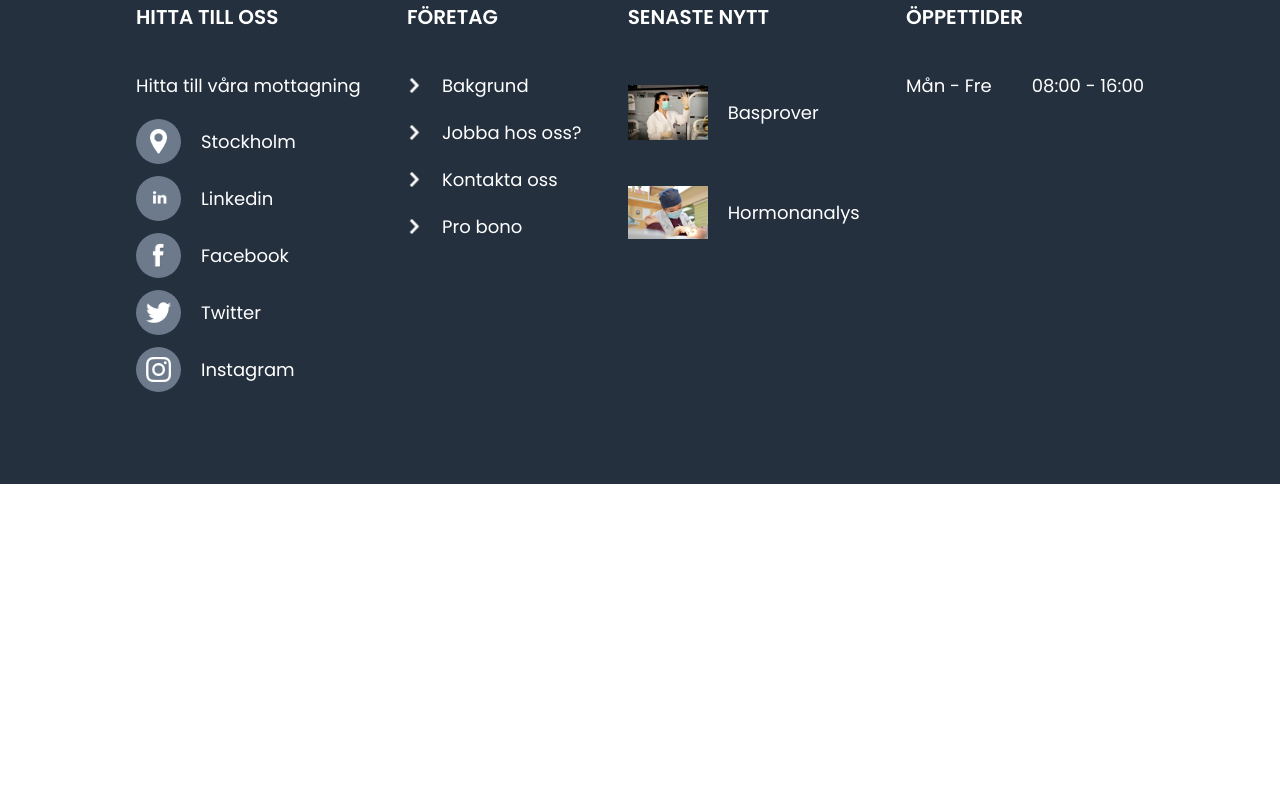
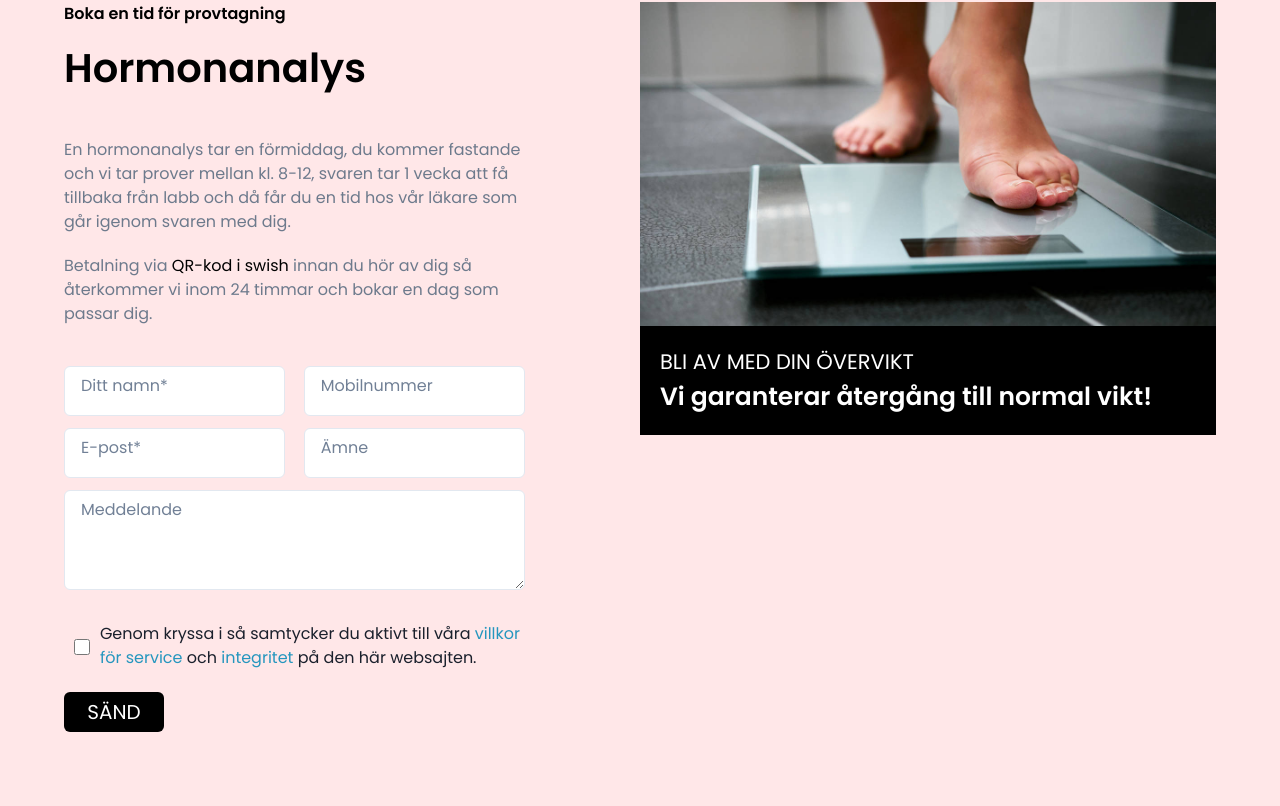
Before and after one commit to hakimm77/Proactive-health-website, a Next.js app: page / in a window 1280 px wide. Shown: the part 1674-2480 px from the top of the page. Before the commit the page ends 2158 px from the top, so only its background shows below. Built offline with nearby package versions, Linux system fonts and the light colour scheme.

Commit message:
finished body in landing page

```diff
--- a/components/Footer.tsx
+++ b/components/Footer.tsx
@@ -8,6 +8,8 @@ import {
 import Image from "next/image";
 
 export const Footer = () => {
+  const currentYear = new Date().getFullYear();
+
   return (
     <Flex
       flexDir="column"
@@ -16,7 +18,7 @@ export const Footer = () => {
       alignItems="center"
       p={20}
     >
-      <Flex w="90%" flexDir="row" justifyContent="space-between">
+      <Flex w="90%" flexDir="row" justifyContent="space-between" mb={20}>
         <Flex flexDir="column">
           <Text color="#fff" fontSize={20} fontWeight={600} mb={10}>
             HITTA TILL OSS
@@ -143,6 +145,10 @@ export const Footer = () => {
           </Flex>
         </Flex>
       </Flex>
+
+      <Text mb={-10} color="#fff" fontSize={14}>
+        © {currentYear} Proaktiv Hälsa Sverige AB - Alla rättigheter reserverade
+      </Text>
     </Flex>
   );
 };
--- a/components/Navbar.tsx
+++ b/components/Navbar.tsx
@@ -35,7 +35,7 @@ export const Navbar = () => {
         <Image
           alt="Proaktiv Halsa"
           src={require("../assets/logo.png")}
-          width={120}
+          width={100}
         />
         <Text fontSize={35} fontWeight={"600"} color="#000">
           Proaktiv Hälsa
@@ -68,7 +68,11 @@ export const Navbar = () => {
                     setSelectedNavItem((p) => (p === idx ? undefined : idx));
                   }}
                 >
-                  <Text color="#000" fontWeight="500">
+                  <Text
+                    color="#000"
+                    fontWeight="500"
+                    textDecor={seletedNavItem === idx ? "underline" : "none"}
+                  >
                     {item.name}
                   </Text>
                   <Image
@@ -93,10 +97,11 @@ export const Navbar = () => {
                       <Text
                         color="#000"
                         cursor="pointer"
-                        m={5}
+                        p={5}
                         onClick={() => {
                           router.push(subItem.route);
                         }}
+                        _hover={{ bgColor: "#c7c5c5" }}
                       >
                         {subItem.name}
                       </Text>
--- /dev/null
+++ b/components/landing-page/HormonsFields.tsx
@@ -0,0 +1,146 @@
+import { COLORS } from "@/helpers/colors";
+import {
+  Button,
+  Checkbox,
+  Flex,
+  Input,
+  Link,
+  Text,
+  Textarea,
+} from "@chakra-ui/react";
+import Image from "next/image";
+import { useState } from "react";
+
+export const HormonsFields = () => {
+  const [acceptedRules, setAcceptedRules] = useState(false);
+  const [inputFields, setInputFields] = useState<any[]>([
+    {
+      placeholder: "Ditt namn*",
+      value: "",
+    },
+    {
+      placeholder: "Mobilnummer",
+      value: "",
+    },
+    {
+      placeholder: "E-post*",
+      value: "",
+    },
+    {
+      placeholder: "Ämne",
+      value: "",
+    },
+    {
+      placeholder: "Meddelande",
+      value: "",
+      full: true,
+    },
+  ]);
+
+  const updateValue = async (idx: number, text: string) => {
+    let inputs = [...inputFields];
+    inputs[idx].value = text;
+
+    setInputFields(inputs);
+  };
+
+  const sendData = () => {
+    if (acceptedRules && inputFields[0].value && inputFields[2].value) {
+      //send
+      console.log("sent");
+    }
+  };
+
+  return (
+    <Flex flexDir="row" w="90%" justifyContent="space-between" mb={20}>
+      <Flex flexDir="column" w="40%">
+        <Text color="#000" fontWeight={600} fontSize={16} mb={3}>
+          Boka en tid för provtagning
+        </Text>
+        <Text color="#000" fontWeight={600} fontSize={40} mb={10}>
+          Hormonanalys
+        </Text>
+
+        <Text color={COLORS.gray} fontSize={16} mb={5}>
+          En hormonanalys tar en förmiddag, du kommer fastande och vi tar prover
+          mellan kl. 8-12, svaren tar 1 vecka att få tillbaka från labb och då
+          får du en tid hos vår läkare som går igenom svaren med dig.{" "}
+        </Text>
+        <Text color={COLORS.gray} fontSize={16} mb={10}>
+          Betalning via{" "}
+          <span style={{ color: "#000", cursor: "pointer" }}>
+            QR-kod i swish
+          </span>{" "}
+          innan du hör av dig så återkommer vi inom 24 timmar och bokar en dag
+          som passar dig.{" "}
+        </Text>
+
+        <Flex
+          flexDir="row"
+          flexWrap="wrap"
+          justifyContent="space-between"
+          mb={5}
+        >
+          {inputFields.map((item, idx) => (
+            <Textarea
+              bgColor="#fff"
+              placeholder={item.placeholder}
+              value={item.value}
+              onChange={(e) => {
+                updateValue(idx, e.target.value);
+              }}
+              mb={3}
+              w={item.full ? "100%" : "48%"}
+              minH={item.full ? 100 : 50}
+              resize={item.full ? "vertical" : "none"}
+            />
+          ))}
+        </Flex>
+
+        <Flex flexDir="row" alignItems="flex-start" mb={5}>
+          <input
+            type="checkbox"
+            style={{ margin: 10, width: 30, height: 30, cursor: "pointer" }}
+            onChange={(e) => {
+              setAcceptedRules(e.target.checked);
+            }}
+          />
+
+          <Text>
+            Genom kryssa i så samtycker du aktivt till våra{" "}
+            <Link color="#2596be">villkor för service</Link> och{" "}
+            <Link color="#2596be">integritet</Link> på den här websajten.
+          </Text>
+        </Flex>
+
+        <Button
+          w="100px"
+          bgColor="#000"
+          color="#fff"
+          fontWeight={400}
+          fontSize={20}
+          _hover={{ bgColor: "gray" }}
+          onClick={sendData}
+        >
+          SÄND
+        </Button>
+      </Flex>
+
+      <Flex w="50%" flexDir="column">
+        <Image
+          alt={"main-image"}
+          src={require("../../assets/header-image.jpg")}
+          style={{ objectFit: "contain" }}
+        />
+        <Flex bgColor="#000" p={5} flexDir="column">
+          <Text color="#fff" fontSize={21}>
+            BLI AV MED DIN ÖVERVIKT
+          </Text>
+          <Text color="#fff" fontSize={25} fontWeight={600}>
+            Vi garanterar återgång till normal vikt!
+          </Text>
+        </Flex>
+      </Flex>
+    </Flex>
+  );
+};
--- a/pages/index.tsx
+++ b/pages/index.tsx
@@ -1,5 +1,6 @@
 import { Footer } from "@/components/Footer";
 import { Navbar } from "@/components/Navbar";
+import { HormonsFields } from "@/components/landing-page/HormonsFields";
 import { COLORS } from "@/helpers/colors";
 import { clientsReviews } from "@/helpers/staticInfo/clientsReviewsData";
 import { Flex, Text } from "@chakra-ui/react";
@@ -85,7 +86,7 @@ export default function LandingPage() {
         </Flex>
       </Flex>
 
-      <Flex flexDir="column" alignItems="center">
+      <Flex flexDir="column" alignItems="center" mb={20}>
         <Text fontWeight={600} fontSize={20} color="#000" mb={5}>
           TIDIGARE BEHANDLINGAR
         </Text>
@@ -145,39 +146,7 @@ export default function LandingPage() {
         </Flex>
       </Flex>
 
-      {/* <Flex
-        pos="fixed"
-        bottom={50}
-        right={50}
-        bgColor="#000"
-        opacity={0.4}
-        w={"80px"}
-        h={"80px"}
-        borderRadius={"100%"}
-        justifyContent="center"
-        alignItems="center"
-        cursor="pointer"
-        onClick={() => {
-          if (typeof window !== "undefined") {
-            window.scrollTo({
-              top: 0,
-              left: 0,
-              behavior: "smooth",
-            });
-          }
-        }}
-        _hover={{ opacity: 0.7 }}
-      >
-        <Image
-          alt={"go-up"}
-          src={require("../assets/arrow-down-white-icon.png")}
-          style={{
-            transform: "rotate(180deg)",
-            width: 40,
-            height: 40,
-          }}
-        />
-      </Flex> */}
+      <HormonsFields />
 
       <Footer />
     </Flex>
```
